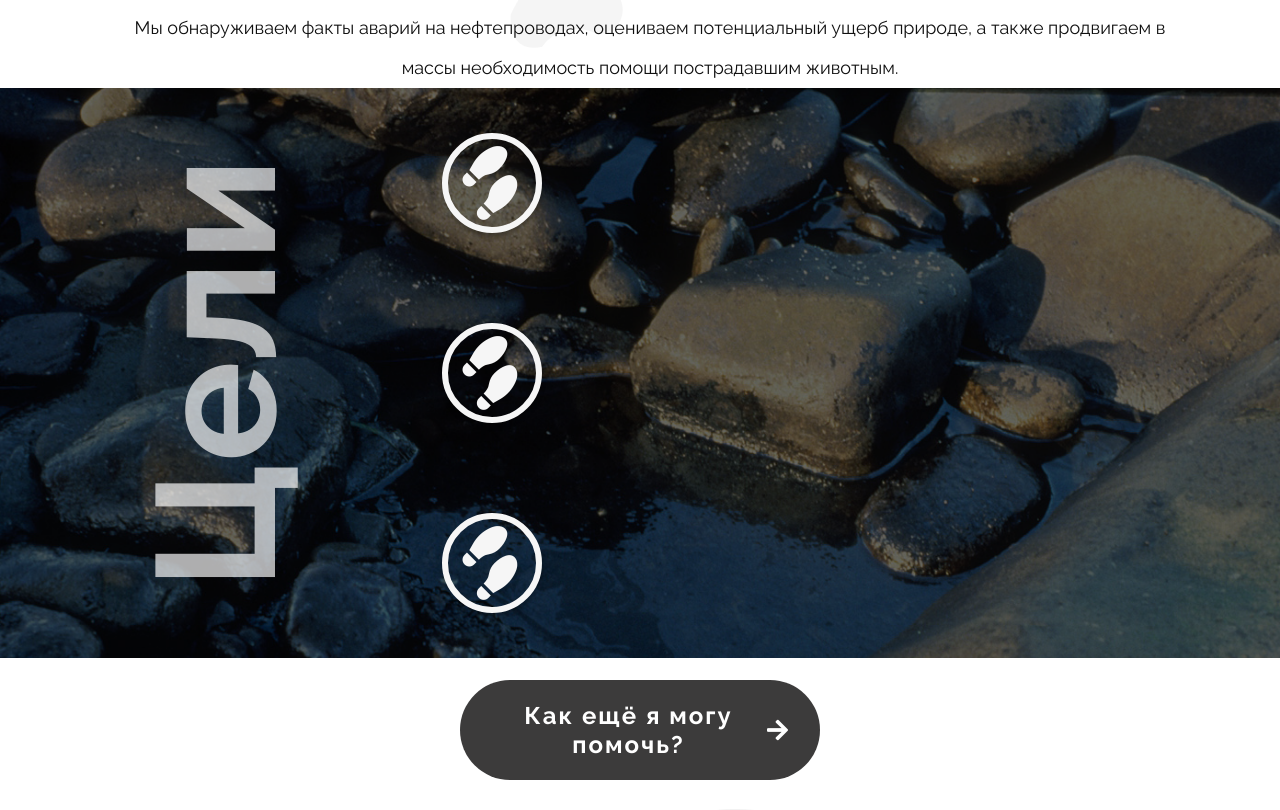
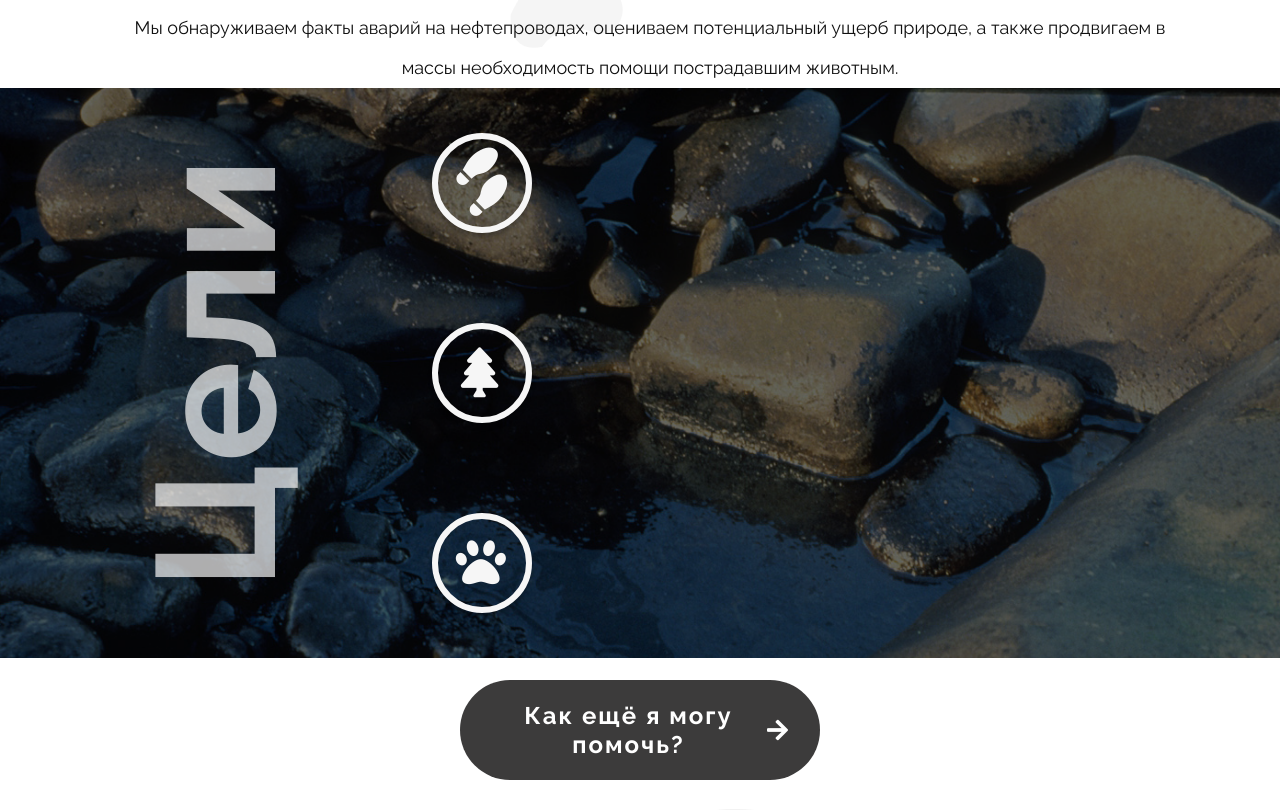
Before and after one commit to ksenia312/ROSATOM, a React app in the folder frontend/: page / in a window 1280 px wide. Shown: the part 766-1576 px from the top of the page. Built offline with nearby package versions, Linux system fonts and the light colour scheme; a web font is replaced by a local one; what @react-pdf/renderer would draw is missing.

Commit message:
иконки в goals

```diff
--- a/frontend/src/components/AccidentsGalleryMini/AccidentsGalleryMini.js
+++ b/frontend/src/components/AccidentsGalleryMini/AccidentsGalleryMini.js
@@ -31,7 +31,6 @@ export default connect(
           Object.values(accidents_data).map(e => (<AccidentMini
               key={e.id}
               id={e.id}
-              img={e.img}
               name={e.name}
               date={e.date}
               time={e.time}
--- a/frontend/src/components/Goal/Goal.js
+++ b/frontend/src/components/Goal/Goal.js
@@ -1,6 +1,7 @@
 import {connect} from "react-redux";
 import React from "react";
 import style from './Goal.module.scss'
+import classNames from "classnames";
 
 export default connect(
     (state) => ({}),
@@ -9,10 +10,16 @@ export default connect(
 
 
     render() {
+      const goalsClassNames = classNames(
+        style.goal__icon,
+        {[style.legs]: this.props.legs},
+        {[style.tree]: this.props.tree},
+        {[style.traces]: this.props.traces},
+      );
         return (
             <div className={style.goal__container}>
-                <div className={style.goal__icon}><i className="fas fa-shoe-prints"/></div>
-                <div className={style.goal__description}>предотвратить чрезвычайные ситуации</div>
+                <div className={goalsClassNames}><i className={this.props.icon}/></div>
+                <div className={style.goal__description}>{this.props.text}</div>
             </div>
         )
     }
--- a/frontend/src/components/Goal/Goal.module.scss
+++ b/frontend/src/components/Goal/Goal.module.scss
@@ -4,7 +4,7 @@
   @include sizes($h: 100px, $w: 100px);
   border-radius: 100px;
   border: 6px solid #F6F6F6;
-  margin: 10px;
+  //margin: 10px;
   box-sizing: border-box;
   box-shadow: $shadow;
 
@@ -14,8 +14,17 @@
   padding: 0 10px;
 
   .goal__icon {
-    font-size: 3em;
+    font-size: 50px;
+  }
+  .goal__icon.legs {
+    padding-left:5px;
     transform: rotate(-45deg);
+  }
+  .goal__icon.tree {
+    padding-left:13px;
+  }
+  .goal__icon.traces {
+    padding-left:8px;
   }
   .goal__description {
     padding-left: 40px;
--- a/frontend/src/components/Goals/Goals.js
+++ b/frontend/src/components/Goals/Goals.js
@@ -14,9 +14,9 @@ export default connect(
             <div className={style.goals__container} id="goals">
                 <div className={style.goals__heading}><h3>Цели</h3></div>
                 <div className={style.goals__list}>
-                    <Goal />
-                    <Goal />
-                    <Goal />
+                    <Goal icon={'fas fa-shoe-prints'} text={'предотвратить чрезвычайные ситуации'} legs/>
+                    <Goal icon={'fas fa-tree'} text={'сохранить природу'} tree/>
+                    <Goal icon={'fas fa-paw'} text={'помочь животным'} traces/>
                 </div>
             </div>
         )
--- a/frontend/src/pages/Accident/Accident.js
+++ b/frontend/src/pages/Accident/Accident.js
@@ -18,7 +18,7 @@ export default connect(
     key: 'AIzaSyBCIZwuZjEa9gW_CDjwJx6ySCJjQHhuqAM'
   };
   render() {
-    const {accidentID, key} = this.props
+    const {accidentID} = this.props
     let accident = {}
     Object.values(this.props.accidents_data).map(item => {
       if (item.id === parseInt(accidentID))
```
